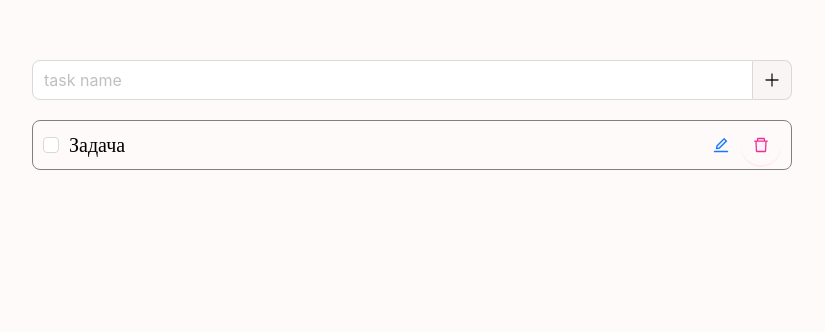
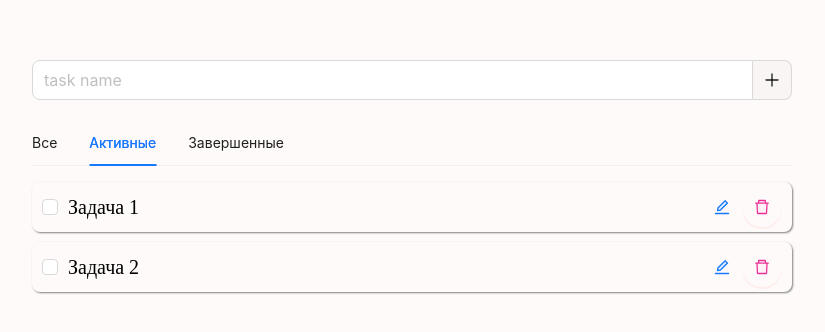
Before and after one commit to hryashik/todo, a React (Vite) app: page / in a window 1280 px wide. Shown: the part 140-472 px from the top of the page, without its empty margins (228-1053 px from the left). Built offline with nearby package versions, Linux system fonts and the light colour scheme.

Commit message:
create state tasks

```diff
--- /dev/null
+++ b/src/modules/TaskModule/components/Tabs/TabsList.tsx
@@ -0,0 +1,36 @@
+import React from 'react'
+import { Tabs, TabsProps } from 'antd'
+
+const items: TabsProps['items'] = [
+    {
+        key: 'all',
+        label: `Все`,
+    },
+    {
+        key: 'active',
+        label: `Активные`,
+    },
+    {
+        key: 'finished',
+        label: `Завершенные`,
+    },
+]
+
+interface IProps {
+    changeTab: any
+    active: string
+}
+
+const TabsList: React.FC<IProps> = ({ changeTab, active }) => {
+    const onChange = (key: string) => {
+        changeTab(key)
+    }
+
+    return (
+        <div>
+            <Tabs activeKey={active} items={items} onChange={onChange} />
+        </div>
+    )
+}
+
+export default TabsList
--- a/src/modules/TaskModule/components/Task/Task.module.scss
+++ b/src/modules/TaskModule/components/Task/Task.module.scss
@@ -1,10 +1,11 @@
 .main {
     height: 50px;
     padding: 5px 10px;
+    margin-bottom: 10px;
     display: flex;
     align-items: center;
     justify-content: space-between;
-    border: 1px solid grey;
+    box-shadow: 1px 1px 2px grey;
     font-size: 20px;
     border-radius: 8px;
 }
--- a/src/modules/TaskModule/components/Task/Task.tsx
+++ b/src/modules/TaskModule/components/Task/Task.tsx
@@ -1,21 +1,26 @@
 import React from 'react'
 import styles from './Task.module.scss'
-import { Button, Checkbox, Tooltip } from 'antd'
-import { DeleteTwoTone, EditOutlined, EditTwoTone } from '@ant-design/icons'
+import { Checkbox } from 'antd'
 import DeleteButton from '../../ui/DeleteButton/DeleteButton'
 import EditButton from '../../ui/EditButton/EditButton'
 
 interface IProps {
-    title: String
+    title: string
+    id: number
+    active: boolean
+    complete: (id: number) => void
 }
 
-function Task(/* { title }: IProps */) {
+function Task({ title, id, active, complete }: IProps) {
+    const checkStyle = !active && { textDecoration: 'lineThrough' }
     return (
         <div className={styles.main}>
             <div className={styles.title}>
-                <Checkbox />
+                <Checkbox onChange={() => complete(id)} checked={!active} />
                 <div>
-                    <p>Задача</p>
+                    <p style={{ textDecoration: active ? '' : 'line-through' }}>
+                        {title}
+                    </p>
                 </div>
             </div>
 
--- a/src/modules/TaskModule/components/TasksLists/TasksLists.tsx
+++ b/src/modules/TaskModule/components/TasksLists/TasksLists.tsx
@@ -0,0 +1,39 @@
+import React, { useState } from 'react'
+import Task from '../Task/Task'
+import TabsList from '../Tabs/TabsList'
+
+const todoArr = [
+    {
+        id: 1,
+        title: 'Задача 1',
+        active: true,
+    },
+    {
+        id: 2,
+        title: 'Задача 2',
+        active: true,
+    },
+]
+
+function TasksList() {
+    const [tab, setTab] = useState<string>('active')
+    const [tasks, setTasks] = useState(todoArr)
+    const mappedTasks = tasks.map(el => (
+        <Task key={el.id} {...el} complete={completeTask} />
+    ))
+    function completeTask(id: number) {
+        setTasks(
+            [...tasks].map(el =>
+                el.id === id ? { ...el, active: false } : el,
+            ),
+        )
+    }
+    return (
+        <div>
+            <TabsList changeTab={setTab} active={tab} />
+            {mappedTasks}
+        </div>
+    )
+}
+
+export default TasksList
--- a/src/modules/TaskModule/index.tsx
+++ b/src/modules/TaskModule/index.tsx
@@ -1,11 +1,12 @@
 import Task from './components/Task/Task'
+import TasksList from './components/TasksLists/TasksLists'
 import MyInput from './ui/MyInputs/MyInput'
 
 function TaskModule() {
     return (
         <div>
             <MyInput />
-            <Task />
+            <TasksList />
         </div>
     )
 }
```
